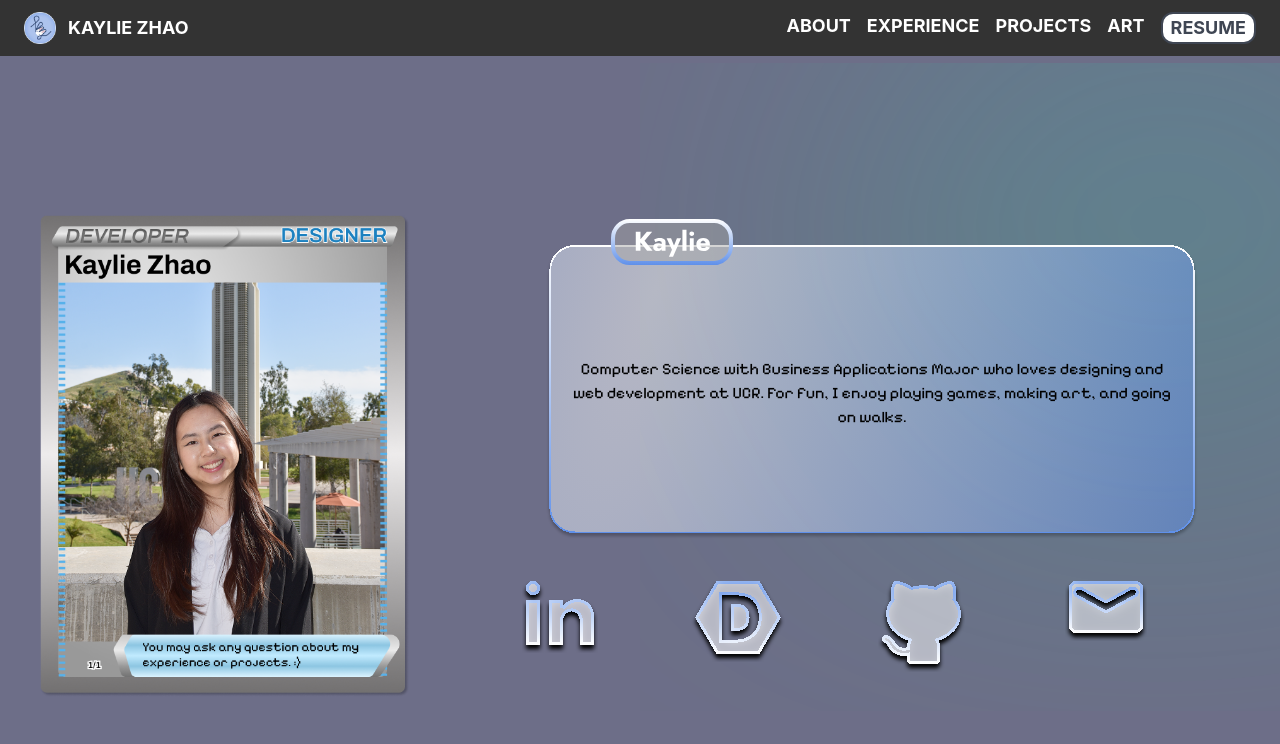
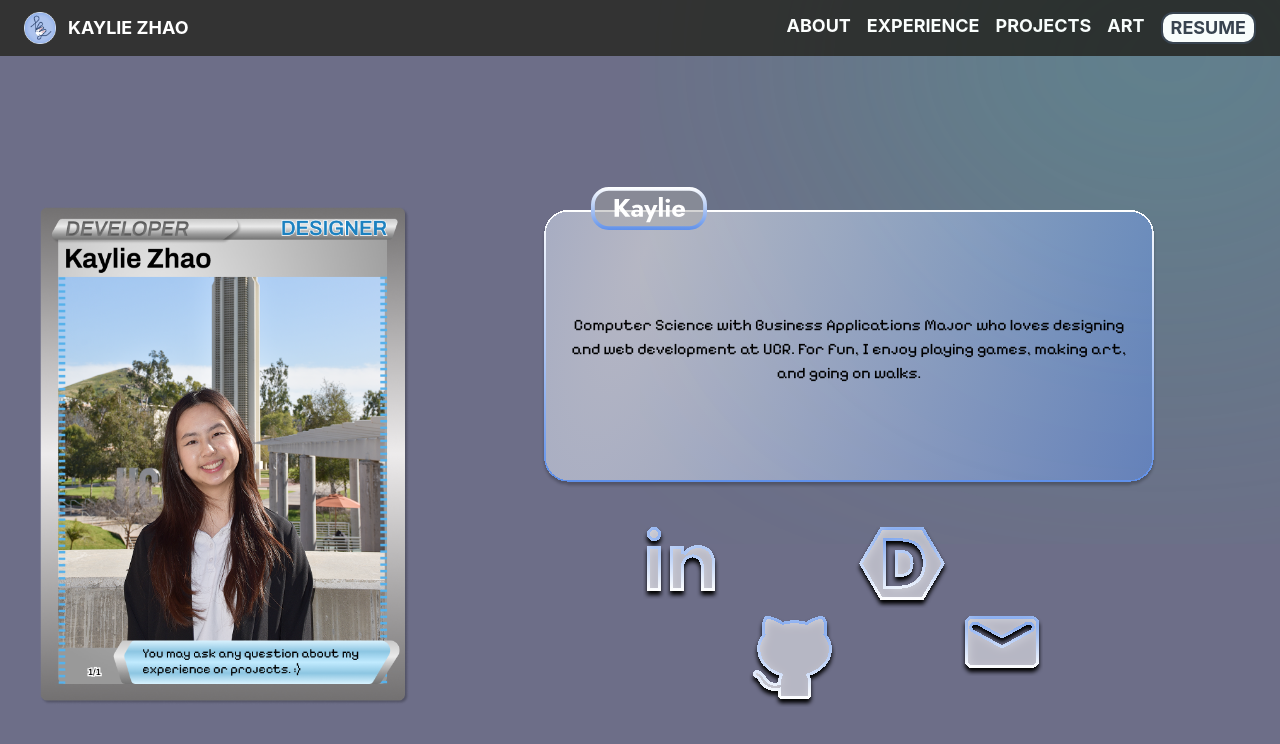
Before and after one commit to kayliezhao/kayliezhao.github.io, a Next.js app: page / in a window 1280 px wide. Shown: the top 744 px of the page. Built offline with nearby package versions, Linux system fonts and the light colour scheme.

Commit message:
fixing layers and coding conventions

```diff
--- a/src/app/page.tsx
+++ b/src/app/page.tsx
@@ -2,7 +2,7 @@ import About from "@/components/About";
 
 const Home = () => {
   return (
-    <div className="font-outfit flex h-screen items-center justify-center bg-gray-300">
+    <div>
       <About />
     </div>
   );
--- a/src/components/About.tsx
+++ b/src/components/About.tsx
@@ -11,7 +11,7 @@ import DevPost from "@/public/DevPost.svg";
 
 const About = () => {
   return (
-    <div className="relative">
+    <div className="font-outfit relative flex h-screen items-center justify-center bg-gray-300">
       <div className="col-span-2 flex">
         <Image src={card} alt="Kaylie Designer Card" className="m-10 w-[30%]" />
         <Image
@@ -35,15 +35,27 @@ const About = () => {
                 games, making art, and going on walks.
               </div>
             </div>
-            <div className="center grid grid-cols-4 gap-3 p-[5%]">
+            <div className="center grid grid-cols-4 gap-x-3 gap-y-2 p-[5%]">
               <Image
                 src={linkedin}
                 alt="linkedin icon"
-                className="relative left-[10%] mr-50"
+                className="col-start-1 row-start-1"
               />
-              <Image src={DevPost} alt="DevPost icon" className="" />
-              <Image src={github} alt="github icon" className="" />
-              <Image src={email} alt="email icon" className="relative" />
+              <Image
+                src={DevPost}
+                alt="DevPost icon"
+                className="col-start-3 row-start-1"
+              />
+              <Image
+                src={github}
+                alt="github icon"
+                className="col-start-2 row-start-2"
+              />
+              <Image
+                src={email}
+                alt="email icon"
+                className="col-start-4 row-start-2"
+              />
             </div>
           </div>
         </div>
--- a/src/components/Navigation.tsx
+++ b/src/components/Navigation.tsx
@@ -15,7 +15,7 @@ const Navigation = () => {
   //   };
 
   return (
-    <nav className="position:fixed sticky top-0 z-10 bg-black p-3 opacity-80">
+    <nav className="sticky top-0 z-50 bg-black p-3 opacity-80">
       <div className="mx-3 flex items-center gap-x-4 text-lg font-bold text-white opacity-100">
         <div className="flex">
           <Image src={logo} alt="logo" className="w-8" />
```
